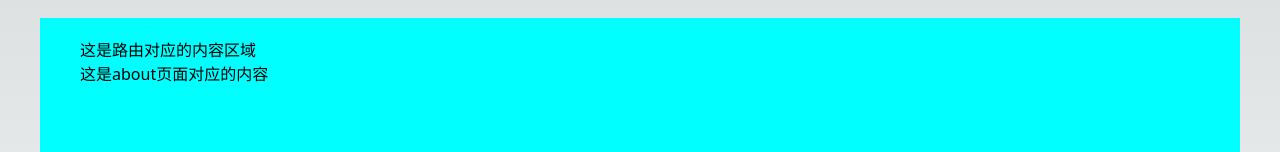
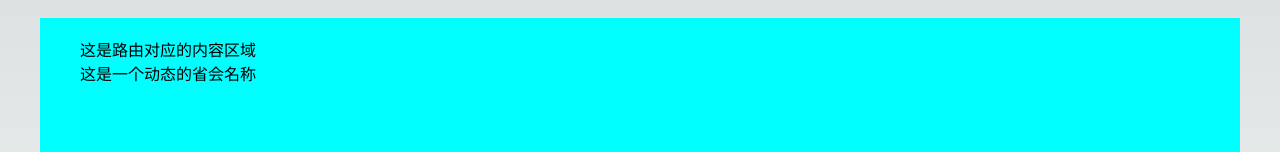
Before and after one commit to idiotFool/next-repo, a Next.js app: page /about in a window 1280 px wide. Shown: the part 136-288 px from the top of the page. Built offline with nearby package versions, Linux system fonts and the light colour scheme.

Commit message:
feat: 动态路由、

```diff
--- /dev/null
+++ b/src/app/about/[...province]/page.tsx
@@ -0,0 +1,5 @@
+import React from "react";
+
+export default function Province({ params }: { params: { province: string } }) {
+  return <h1>这是一个动态的省会名称{params.province}</h1>;
+}
--- /dev/null
+++ b/src/app/about/[[...country]]/page.tsx
@@ -0,0 +1,5 @@
+import React from "react";
+
+export default function Country({ params }: { params: { Country: string } }) {
+  return <h1>这是一个动态的省会名称{params.Country}</h1>;
+}
--- /dev/null
+++ b/src/app/about/[city]/page.tsx
@@ -0,0 +1,5 @@
+import React from "react";
+
+export default function City({ params }: { params: { city: string } }) {
+  return <h1>这是一个动态的城市名称{params.city}</h1>;
+}
```
